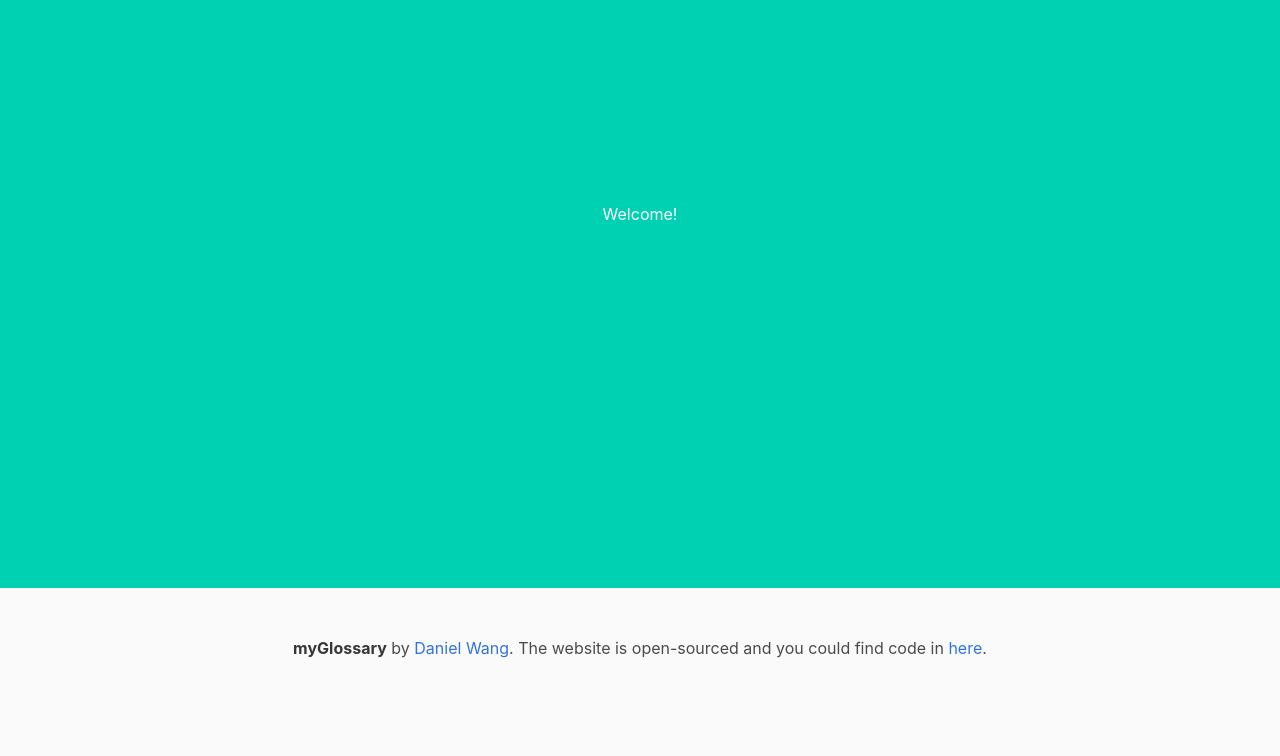
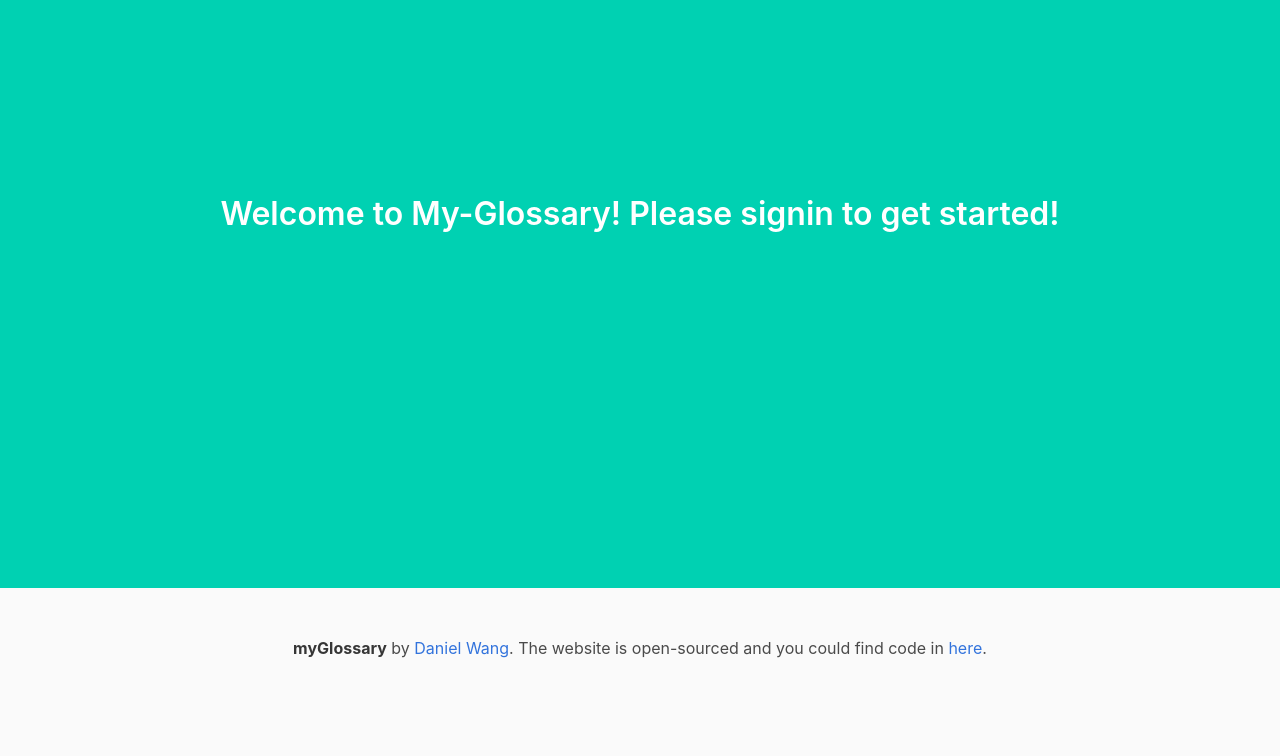
Before and after one commit to ZhongxuanWang/My-Glossary, a Flask app: page / in a window 1280 px wide. Shown: the part 212-968 px from the top of the page. Run offline with Flask 2, Linux system fonts and the light colour scheme.

Commit message:
update / typo fix

```diff
--- a/app.py
+++ b/app.py
@@ -66,7 +66,7 @@ def create_app():
     app.register_blueprint(auth_blueprint)
 
     # app.register_blueprint(app_blueprint)
-    # return appl
+    # return app
 
     login_manager = LoginManager()
     login_manager.login_view = 'auth.login'
--- a/templates/index.html
+++ b/templates/index.html
@@ -4,5 +4,7 @@
 {% endblock %}
 
 {% block content%}
-    Welcome!
+    <h1 class="title">
+        Welcome to My-Glossary! Please signin to get started!
+    </h1>
 {% endblock %}
```
Also changed, not shown: users/users.db (deleted), 1 other file.
